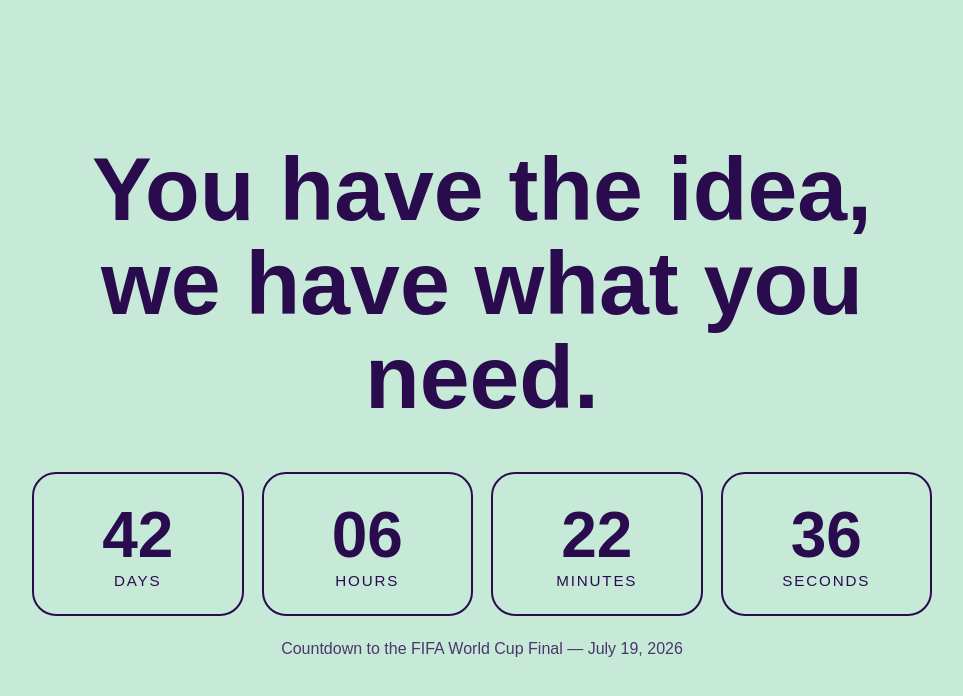
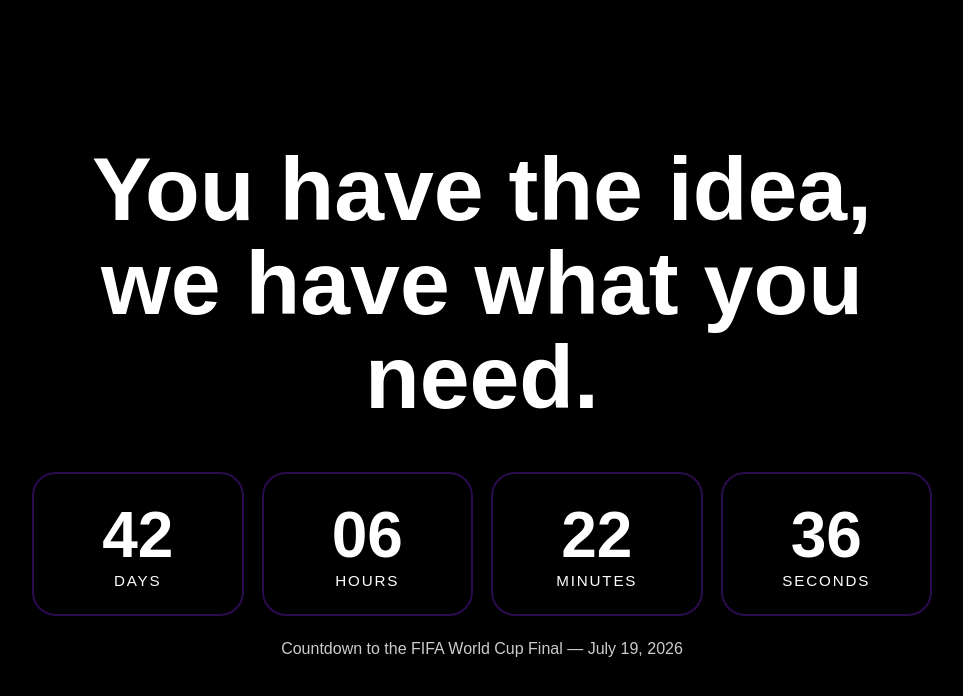
Before and after one commit to hovertest/dnspractice3, a plain HTML site: page index.html in a window 1280 px wide. Shown: the whole page, without its empty margins (158-1121 px from the left). Drawn offline with Linux system fonts and the light colour scheme; a web font is replaced by a local one.

Commit message:
Update index.html

```diff
--- a/index.html
+++ b/index.html
@@ -19,8 +19,8 @@
       display: flex;
       align-items: center;
       justify-content: center;
-      background: #C7E9D8;
-      color: #2A0C4E;
+      background: #000000;
+      color: #FFFFFF;
       font-family: "Google Sans", Arial, sans-serif;
       text-align: center;
       padding: 24px;
```
